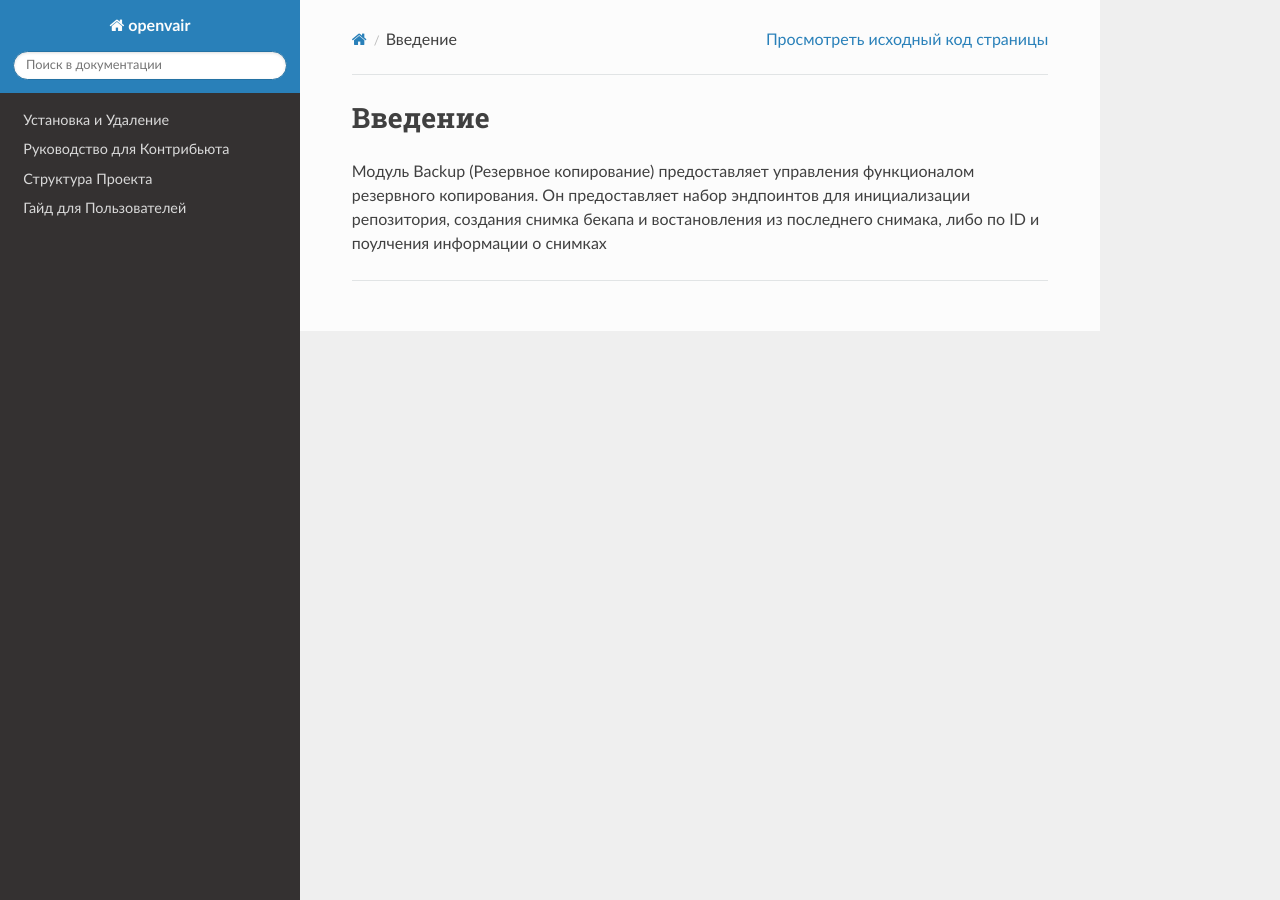
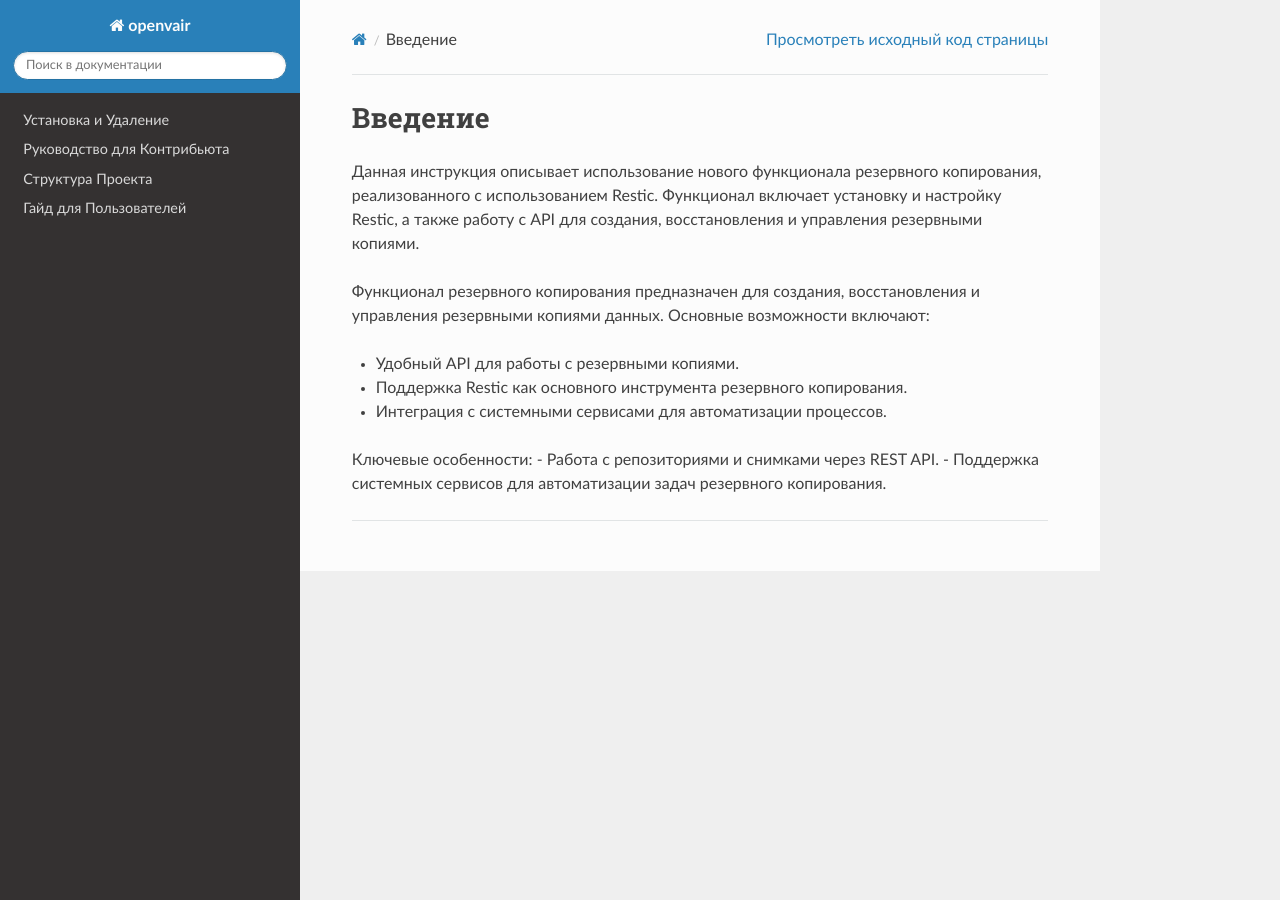
Before and after one commit to Aerodisk/openvair-docs, a Sphinx documentation site: the page built from source/user_guide/backup/introduction.rst, in a window 1280 px wide. Built offline with Sphinx 7.4.7 and the Read the Docs theme 3.1.0, drawn with Linux system fonts in a browser that asks for light colours; pages that are not in the unit, such as notebooks, are missing from menus.

Commit message:
edits introduction

```diff
--- a/source/user_guide/backup/index.rst
+++ b/source/user_guide/backup/index.rst
@@ -6,3 +6,5 @@
    :maxdepth: 2
 
    introduction
+   preparing
+   api_usage
--- a/source/user_guide/backup/introduction.rst
+++ b/source/user_guide/backup/introduction.rst
@@ -2,6 +2,15 @@
 Введение
 ########
 
-Модуль Backup (Резервное копирование) предоставляет управления функционалом резервного копирования.
-Он предоставляет набор эндпоинтов для инициализации репозитория, создания снимка бекапа и востановления
-из последнего снимака, либо по ID и поулчения информации о снимках
+Данная инструкция описывает использование нового функционала резервного копирования, реализованного с использованием Restic.
+Функционал включает установку и настройку Restic, а также работу с API для создания, восстановления и управления резервными копиями.
+
+Функционал резервного копирования предназначен для создания, восстановления и управления резервными копиями данных. Основные возможности включают:
+
+- Удобный API для работы с резервными копиями.
+- Поддержка Restic как основного инструмента резервного копирования.
+- Интеграция с системными сервисами для автоматизации процессов.
+
+Ключевые особенности:
+- Работа с репозиториями и снимками через REST API.
+- Поддержка системных сервисов для автоматизации задач резервного копирования.
```
